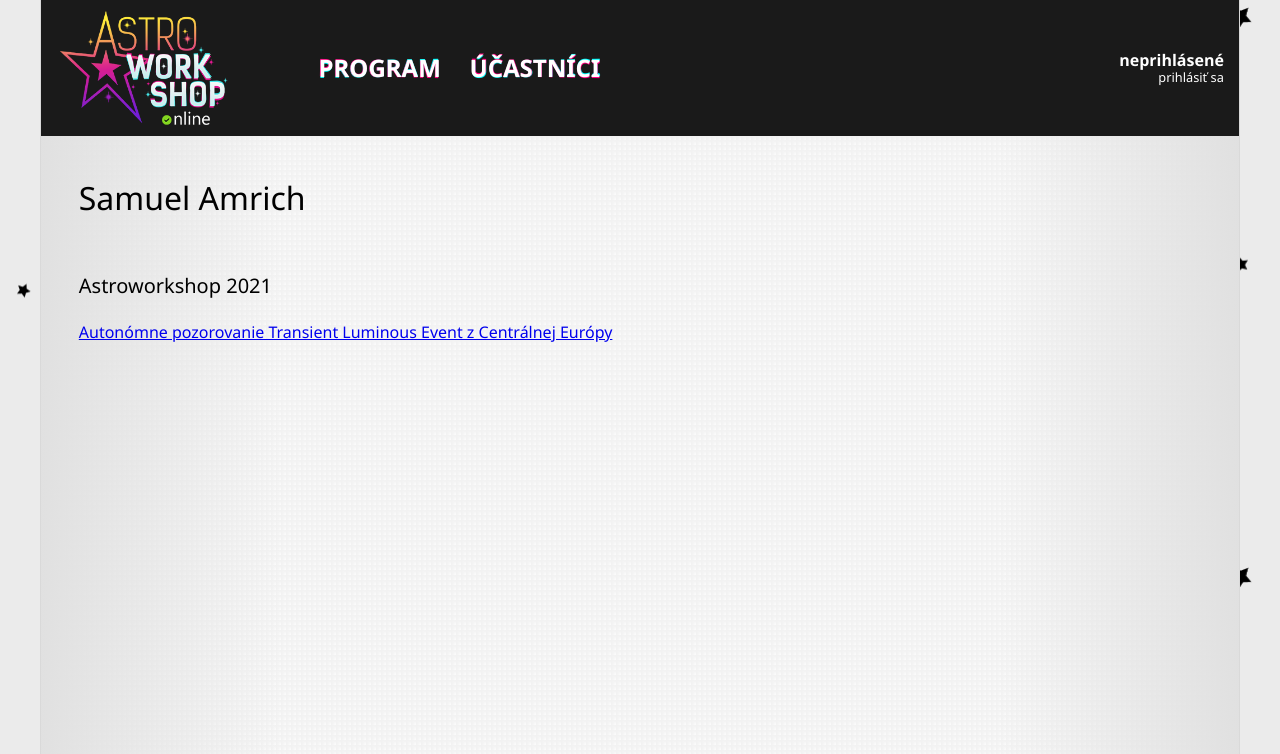
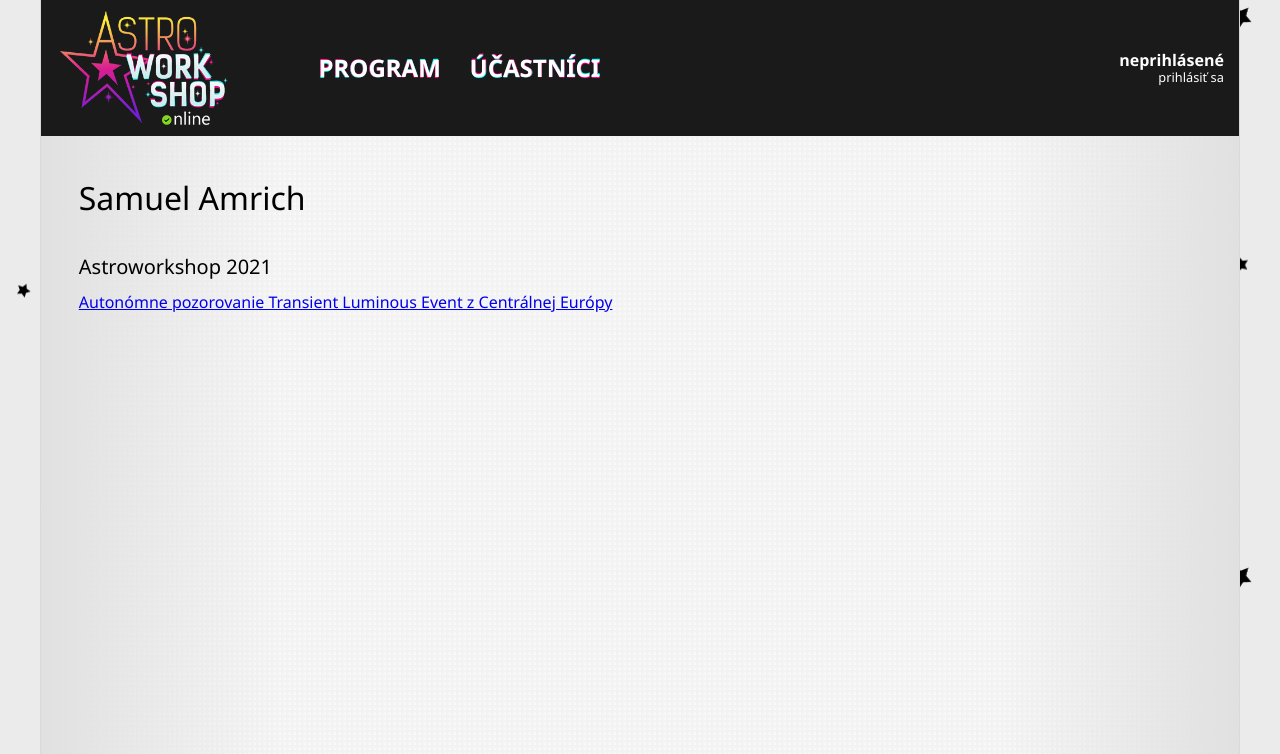
Before and after one commit to sesquideus/astroworkshop, a Django app: a page that uses core/templates/core/base.html in a window 1280 px wide. Shown: the top 754 px of the page. Run offline with Django 3.2, Linux system fonts and the light colour scheme; data comes from the database, SQL or seed files in the repository.

Commit message:
Microfix to CSS

```diff
--- a/static/css/main.css
+++ b/static/css/main.css
@@ -202,8 +202,8 @@ h2 {
 h3 {
     font-size: 125%;
     font-weight: 500;
-    padding-top: 8mm;
-    padding-bottom: 5mm;
+    padding-top: 3mm;
+    padding-bottom: 2mm;
     line-height: 1.5;
 }
 
@@ -220,12 +220,6 @@ div.time {
     width: 20%;
     float: right;
     vertical-align: middle;
-}
-
-span.author {
-}
-
-span.affiliation {
 }
 
 p {
@@ -255,7 +249,7 @@ div.time div.time-inner {
 div.time span.time {
     display: block;
     position: absolute;
-    height: 2em;
+    height: 15mm;
     width: 200px;
     font-size: 120%;
     top: 50%;
@@ -353,10 +347,12 @@ table td a, table td a:visited {
 
 table tr.category-O {
     color: hsl(240, 90%, 30%);
+    background-image: linear-gradient(to right, transparent 0%, hsla(240, 90%, 30%, 5%) 10%, hsla(240, 90%, 30%, 5%) 90%, transparent 100%);
 }
 
 table tr.category-M {
     color: hsl(0, 90%, 40%);
+    background-image: linear-gradient(to right, transparent 0%, hsla(0, 90%, 40%, 5%) 10%, hsla(0, 90%, 40%, 5%) 90%, transparent 100%);
     text-transform: uppercase;
 }
 
@@ -366,6 +362,7 @@ table tr.category-T {
 
 table tr.category-W {
     color: hsl(100, 90%, 30%);
+    background-image: linear-gradient(to right, transparent 0%, hsla(100, 90%, 40%, 5%) 10%, hsla(100, 90%, 40%, 5%) 90%, transparent 100%);
     text-transform: uppercase;
 }
 
```
